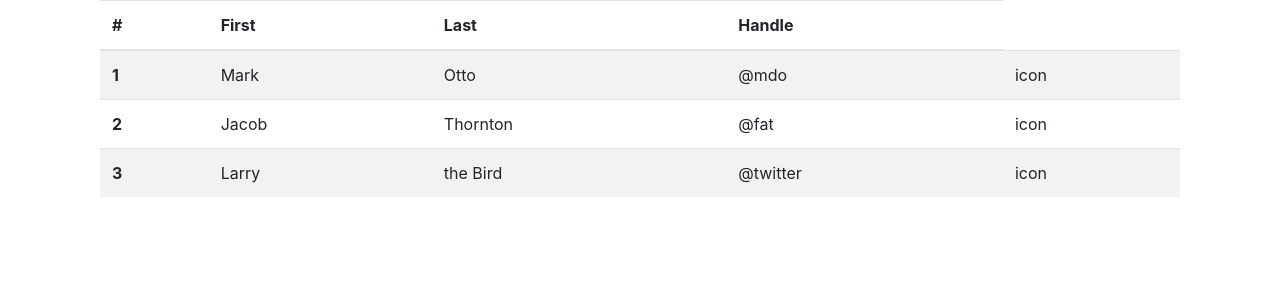
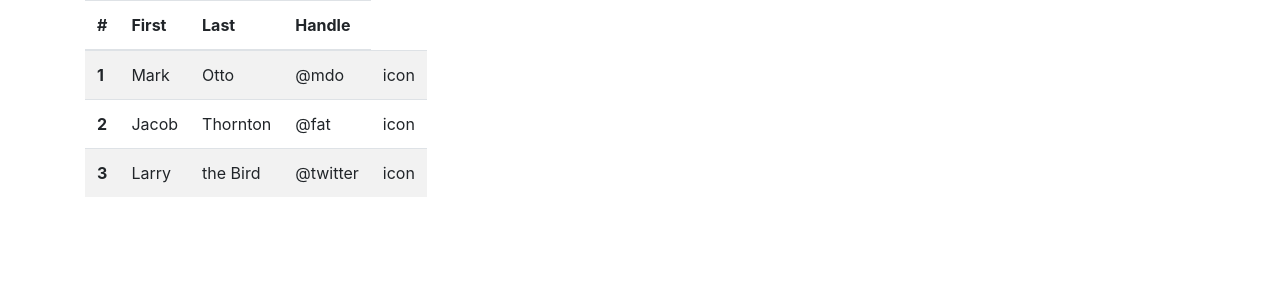
Before and after one commit to natanlf/angular-principal-detail, an Angular app: page / in a window 1280 px wide. Shown: the top 300 px of the page. Built offline with nearby package versions, Linux system fonts and the light colour scheme.

Commit message:
Colocando a animacao certa
Falta apenas fazer um ajuste de exibição

```diff
--- a/src/app/container/container.component.css
+++ b/src/app/container/container.component.css
@@ -0,0 +1,3 @@
+.position-fx {
+    position: fixed;
+}
--- a/src/app/container/container.component.html
+++ b/src/app/container/container.component.html
@@ -1,6 +1,8 @@
 <div class="container">
     <div class="container-fluid">
-        <app-principal *ngIf="showPrincipal" (respostaFamilia)="reciverFeedback($event)"></app-principal>
-        <app-details [@enterAnimation] *ngIf="showDetalhes" (respostaFamilia)="reciverFeedback($event)"></app-details>
+        <div class="row">
+            <app-principal class="position-fx" [@enterAnimationGrid] *ngIf="showPrincipal" (respostaFamilia)="reciverFeedback($event)"></app-principal>
+            <app-details class="position-fx" [@enterAnimation] *ngIf="showDetalhes" (respostaFamilia)="reciverFeedback($event)"></app-details>
+        </div>
     </div>
 </div>
--- a/src/app/container/container.component.ts
+++ b/src/app/container/container.component.ts
@@ -8,6 +8,19 @@ import { trigger,state,style,transition, animate } from '@angular/animations';
   animations: [
     trigger(
       'enterAnimation', [
+        transition(':enter', [
+          style({transform: 'translateX(100%)', opacity: 0}),
+          animate('500ms', style({transform: 'translateX(0)', opacity: 1}))
+        ]),
+        transition(':leave', [
+          style({transform: 'translateX(0)', opacity: 1}),
+          animate('500ms', style({transform: 'translateX(100%)', opacity: 0}))
+        ])
+      ]
+    ),
+
+    trigger(
+      'enterAnimationGrid', [
         transition(':enter', [
           style({transform: 'translateX(100%)', opacity: 0}),
           animate('500ms', style({transform: 'translateX(0)', opacity: 1}))
@@ -35,7 +48,7 @@ export class ContainerComponent implements OnInit {
   reciverFeedback(respostaFilho) {
     this.showPrincipal = respostaFilho.principal;
     this.showDetalhes = respostaFilho.detalhes;
-    this.showDetalhes ? this.detailsVisibility = 'visible' : this.detailsVisibility = 'hidden';
+    //this.showDetalhes ? this.detailsVisibility = 'visible' : this.detailsVisibility = 'hidden';
     console.log(this.detailsVisibility)
     console.log('Foi emitido o evento e chegou no pai >>>> ', respostaFilho);
   }
```
